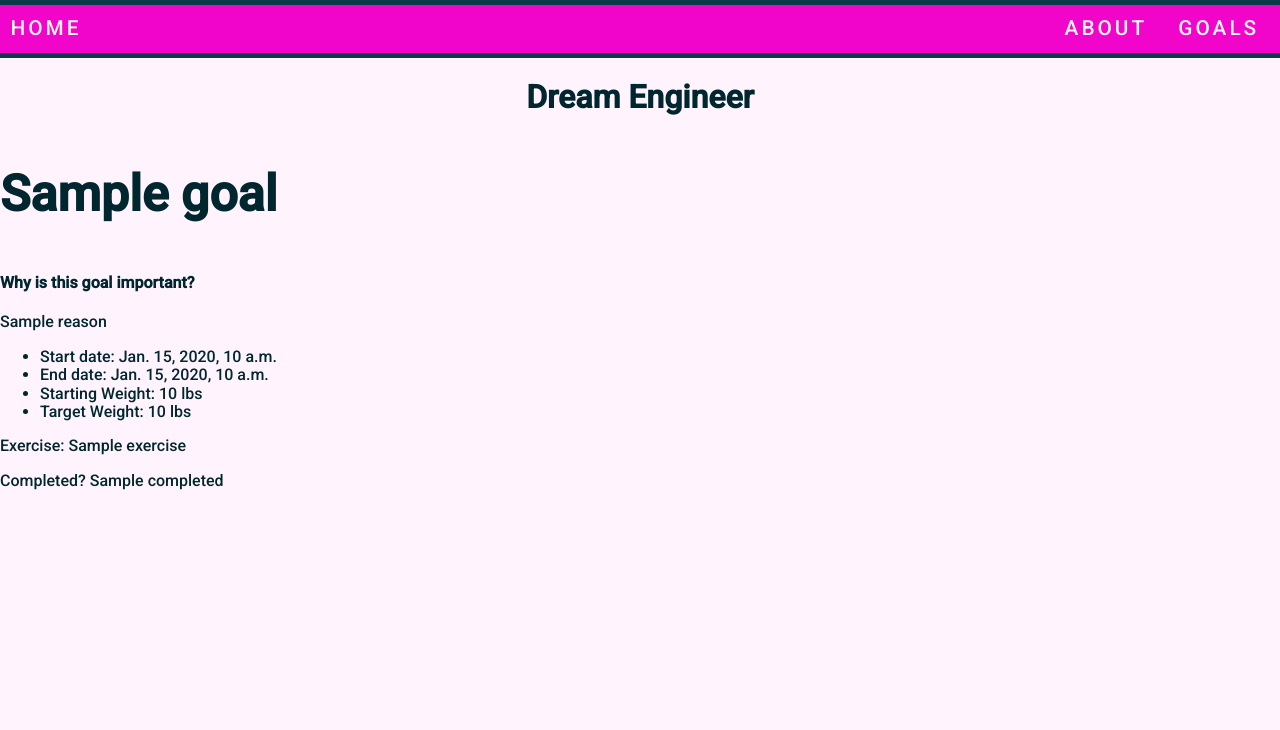
After one commit to katiepestotnik/django-dreamer, a Django app: template main_app/templates/goals/detail.html in a window 1280 px wide. The commit adds this page. Shown: the top 730 px of the page. Run offline with Django 4.2, Linux system fonts and the light colour scheme; the template is opened without the code that fills it: most values are stand-ins (such as "Sample title", 1, 10 or a date in 2020); data that the repository does not hold is empty.

Commit message:
very basic detail page

```diff
--- a/main_app/static/css/styles.css
+++ b/main_app/static/css/styles.css
@@ -96,3 +96,12 @@ footer {
 .goal-name{
     font-size: 50px;
 }
+.details-link{
+    color: var(--font-color);
+    text-decoration: none;
+}
+.details-link:hover{
+    color: var(--white-color);
+    overflow: hidden;
+    transition: all .7s ease;
+}
--- /dev/null
+++ b/main_app/templates/goals/detail.html
@@ -0,0 +1,14 @@
+{% extends 'base.html' %}
+{% block main %}
+<h3 class='goal-name'>{{goal.name}}</h3>
+<h4>Why is this goal important?</h4>
+<p>{{goal.reason}}</p>
+<ul>
+    <li>Start date: {{goal.start_date}}</li>
+    <li>End date: {{goal.end_date}}</li>
+    <li>Starting Weight: {{goal.start_weight}} lbs</li>
+    <li>Target Weight: {{goal.end_weight}} lbs</li>
+</ul>
+<p>Exercise: {{goal.exercise}}</p>
+<p>Completed? {{goal.completed}}</p>
+{% endblock %}
--- a/main_app/urls.py
+++ b/main_app/urls.py
@@ -5,7 +5,8 @@ from django.contrib.staticfiles.urls import staticfiles_urlpatterns
 urlpatterns = [
     path('', views.home, name='home'),
     path('about/', views.about, name='about'),
-    path('goals/', views.goals_index, name='goals')
+    path('goals/', views.goals_index, name='goals'),
+    path('goals/<int:goal_id>/', views.goal_detail, name='goal_detail')
 ]
 
 urlpatterns += staticfiles_urlpatterns()
--- a/main_app/views.py
+++ b/main_app/views.py
@@ -11,3 +11,7 @@ def about(request):
 def goals_index(request):
     goals = Goal.objects.all()
     return render(request, 'goals/index.html', {'goals': goals})
+
+def goal_detail(request, goal_id):
+    goal = Goal.objects.get(id=goal_id)
+    return render(request, 'goals/detail.html', {'goal':goal})
```
Also changed, not shown: main_app/templates/goals/index.html (+7 -5 lines).
